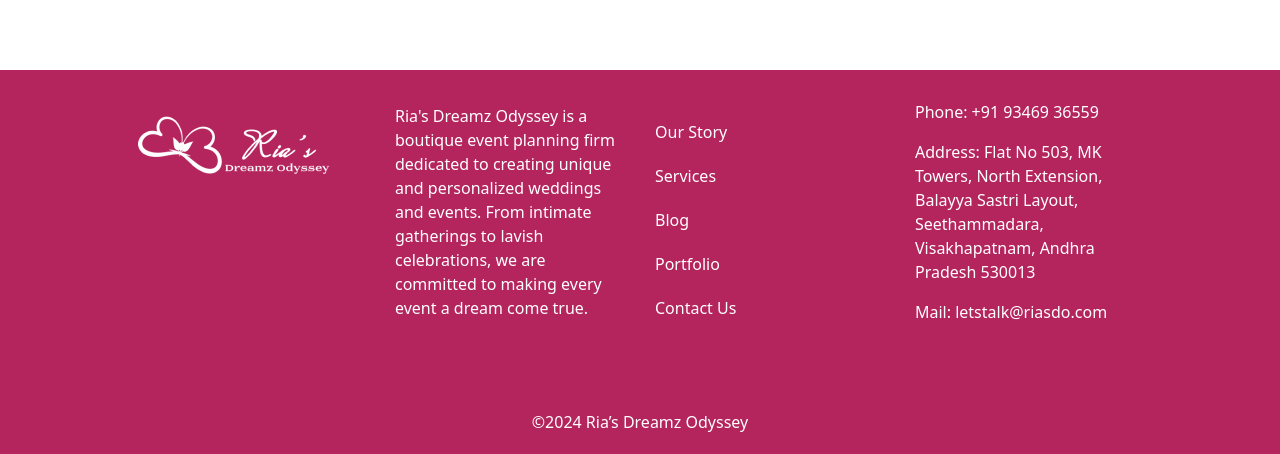
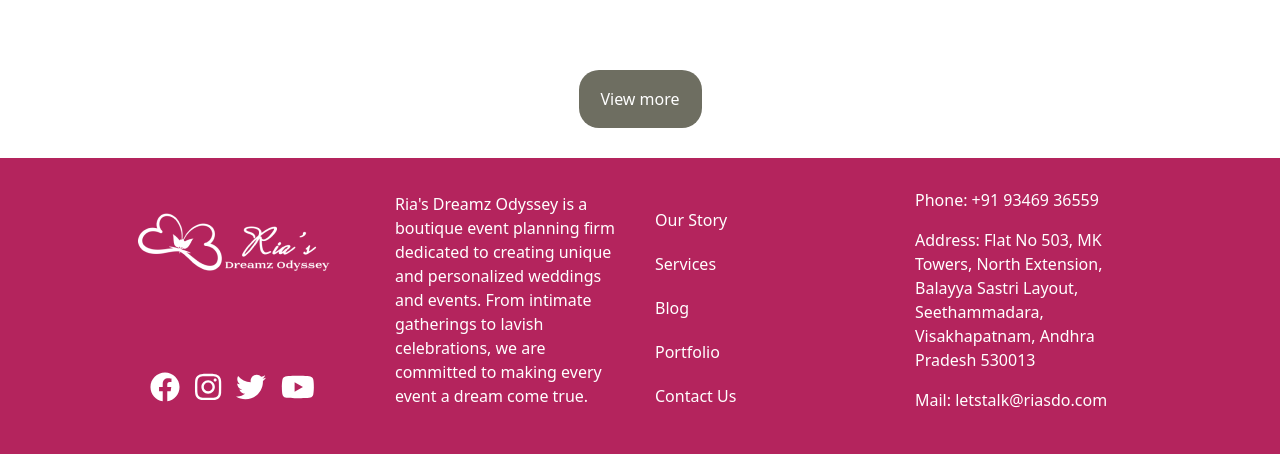
Before and after one commit to Rush-Elysian-Technologies/riasdo, a React (Create React App) app: page /services in a window 1280 px wide. Shown: the part 3038-3492 px from the top of the page. Built offline with nearby package versions, Linux system fonts and the light colour scheme.

Commit message:
Added social media links and anchor tag is added to every button

```diff
--- a/public/index.html
+++ b/public/index.html
@@ -24,6 +24,9 @@
       work correctly both with client-side routing and a non-root public URL.
       Learn how to configure a non-root public URL by running `npm run build`.
     -->
+    <!-- fontawesome cdn -->
+    <link rel="stylesheet" href="https://cdnjs.cloudflare.com/ajax/libs/font-awesome/6.4.2/css/all.min.css">
+    <script src="https://cdnjs.cloudflare.com/ajax/libs/font-awesome/6.4.2/js/all.min.js"></script>
     <!-- Bootstrap CSS -->
     <link href="https://cdn.jsdelivr.net/npm/bootstrap@5.3.0/dist/css/bootstrap.min.css" rel="stylesheet">
 
--- a/src/components/Footer.css
+++ b/src/components/Footer.css
@@ -60,9 +60,8 @@
   background-repeat: no-repeat;
   background-size: cover;
 }
-.footer-parent {
-  width: 100%;
-  height: 50px;
-  font-size: 50px;
+.sundar{
+  font-size: 30px;
   color: white;
+  margin-left: 15px;
 }
--- a/src/components/Footer.js
+++ b/src/components/Footer.js
@@ -1,6 +1,6 @@
 import React from 'react';
 import './Footer.css';
-import { FontAwesomeIcon } from '@fortawesome/react-fontawesome'
+
 
 function Footer() {
   return (
@@ -8,14 +8,11 @@ function Footer() {
       <div className='footer1'>
         <div className='matter0'>
           <div className='image7'></div>
-          <div class="footer-parent">
-          <FontAwesomeIcon icon={['fab', 'apple']} />
-      <FontAwesomeIcon icon={['fab', 'microsoft']} />
-      <FontAwesomeIcon icon={['fab', 'google']} />
-             <FontAwesomeIcon icon="fa-brands fa-square-facebook" />
-             <FontAwesomeIcon icon="fa-brands fa-square-twitter" />
-             <FontAwesomeIcon icon="fa-brands fa-square-instagram" />
-             <FontAwesomeIcon icon="fa-brands fa-linkedin" />
+          <div class="footer_socialLinks">
+                    <i class="fa-brands fa-facebook sundar"></i>
+                    <i class="fa-brands fa-instagram sundar"></i>
+                    <i class="fa-brands fa-twitter sundar"></i>
+                    <i class="fa-brands fa-youtube sundar"></i>
           </div>
         </div>
         <div className='matter1'>
--- a/src/components/pages/Services.js
+++ b/src/components/pages/Services.js
@@ -1,5 +1,6 @@
 import React from 'react';
 import './Services.css';
+
 // import Header from '../Header';
 
 function Services() {
@@ -166,6 +167,11 @@ function Services() {
 
 
       </div>
+      <div class="button">
+              <a className="button1" href="#">
+                View more
+              </a>
+            </div>
     </div>
   )
 }
```
